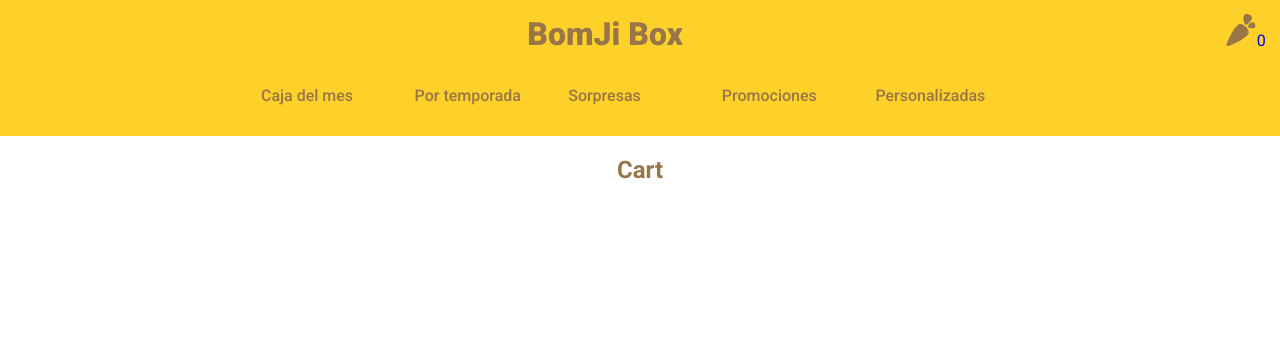
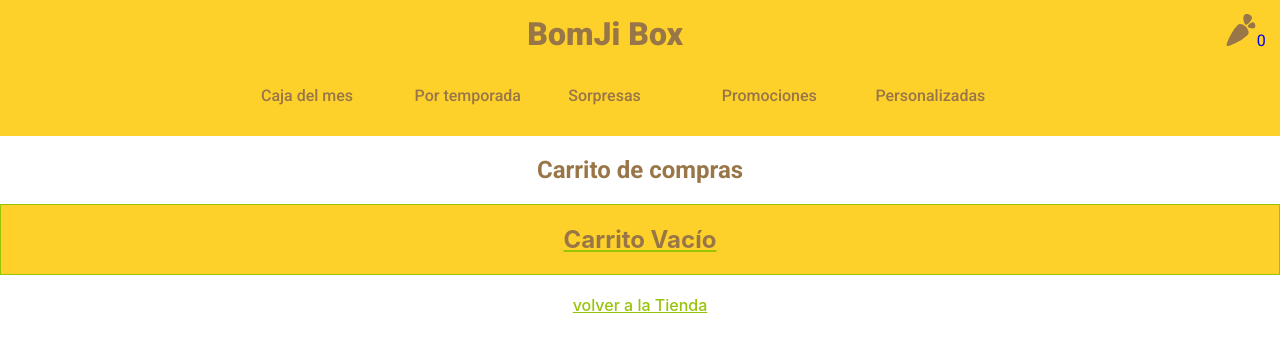
Before and after one commit to laynaPatino/ecommercepet, a React (Create React App) app: page /cart in a window 1280 px wide. Shown: the top 352 px of the page. Built offline with nearby package versions, Linux system fonts and the light colour scheme.

Commit message:
cart widget

```diff
--- a/src/components/cart/cart.scss
+++ b/src/components/cart/cart.scss
@@ -5,9 +5,22 @@ $color4:#9e9e9e;
 $color5:#f5f6f7;
 $fontfamily: 'Roboto', sans-serif;
 
-h1{
-    color: $color2;
+
+.Cart{
     text-align: center;
-    font-family: $fontfamily;
+    h1{
+        color: $color2;
+        text-align: center;
+        font-family: $fontfamily;
+    }
+    h2{
+        border: 1px solid $color3 ;
+        padding: 20px;
+        background-color: $color1;
+    }
+    a{
+        color: $color3;
+        font-weight: 500;
+    }
 
 }
--- a/src/components/cart/index.jsx
+++ b/src/components/cart/index.jsx
@@ -1,6 +1,7 @@
 import {useContext} from 'react';
 import {Store} from '../../../src/store/index';
 import CardList from "./listCard/listCard";
+import {Link} from 'react-router-dom';
 
 import '../cart/cart.scss'
 
@@ -9,21 +10,28 @@ const Cart = () => {
     const [data, setData] = useContext(Store);
 
     return (
-        <section>
-            <h1>Cart</h1>
+        <section className='Cart'>
+            <h1>Carrito de compras</h1>
+            {
+                data.items.length ?
+                <>
                     <div>
                         {
                             data.items.map(item =>
-                        <>
-                            <CardList key={item.product.id} titulo={item.product.nombre} precio={item.product.precio} cantidad={item.product.cantidad} id={item.product.id} cantidad={item.cantidad}/>
-                        </>
+                                <CardList key={item.product.id} titulo={item.product.nombre} precio={item.product.precio} cantidad={item.product.cantidad} id={item.product.id} cantidad={item.cantidad} precioTotal={item.precioTotal} />
                             )
                         }
                     </div>
+                    <div>
+                        <h2>Items Agregados: {data.cantidad}</h2>
+                        <h2>Precio Total: ${data.precioTotal}</h2>
+                    </div>
+                </>:<>
+                <h2>Carrito Vacío</h2>
+                <Link to={`/`}><a className=''>volver a la Tienda</a></Link>
 
-
-
-
+            </>
+            }
         </section>
 
     )
--- a/src/components/cart/listCard/listCard.jsx
+++ b/src/components/cart/listCard/listCard.jsx
@@ -3,7 +3,7 @@ import {Store} from '../../../store/index';
 import { useHistory } from "react-router-dom";
 import './listCard.scss';
 
-const CartList = ({titulo,precio,id,cantidad}) => {
+const CartList = ({titulo,precio,id,cantidad, precioTotal}) => {
     const [data, setData] = useContext(Store);
     const history = useHistory();
     var products = data.items
@@ -18,18 +18,20 @@ const CartList = ({titulo,precio,id,cantidad}) => {
         });
         setData({
             ...data,
-            items:tempData.items
+            items: tempData.items,
+            cantidad: data.cantidad - cantidad,
+            precioTotal: data.precioTotal - precioTotal
         })
         console.log(tempData)
         history.push('/cart');
     }
 
     return (
-        <div>
+        <div className='itemCart'>
             <img src="https://http2.mlstatic.com/D_NQ_NP_944881-MLM41810151952_052020-W.jpg" alt="Imagen de producto" width="300" />
             <div>
                 <h3>{titulo}</h3>
-            <h4>Precio: ${precio}</h4>
+                <h4>Precio Unidad: ${precio}</h4>
                 <h4>Cantidad: {cantidad}</h4>
                 <h4></h4>
                 <button onClick={removeProduct}>Remover Producto</button>
--- a/src/components/cart/listCard/listCard.scss
+++ b/src/components/cart/listCard/listCard.scss
@@ -0,0 +1,24 @@
+$color1:#fdd12a;
+$color2:#997648;
+$color3:#97c407;
+$color4:#9e9e9e;
+$color5:#f5f6f7;
+$fontfamily: 'Roboto', sans-serif;
+
+.itemCart{
+    display: inline-flex;
+    width: 45%;
+    border: solid 2px $color3;
+    margin: 10px;
+    font-family:$fontfamily;
+    color:$color2;
+    button{
+        padding: 10px 20px;
+        font-family:$fontfamily;
+        background-color: $color3;
+        color: #ffff;
+        font-weight: 500;
+        border-radius: 5px;
+        border: $color1 solid 2px;
+    }
+}
--- a/src/components/detailProducts/ProductsDetails.jsx
+++ b/src/components/detailProducts/ProductsDetails.jsx
@@ -14,6 +14,7 @@ const ProductDetail = ({product}) => {
     }
 
     const handleClickAddProduct = () => {
+        if(counter >= 1){
             setData({
                 ...data,
                 cantidad:data.cantidad + counter,
@@ -23,6 +24,7 @@ const ProductDetail = ({product}) => {
             });
             history.push('/cart');
             // alert(`Agregaste ${qty} productos al carrito`);
+        }
     }
 
     console.log(data);
--- a/src/components/navBar/cartWidget/listCard/index.jsx
+++ b/src/components/navBar/cartWidget/listCard/index.jsx
@@ -8,7 +8,7 @@ const ListCard = () => {
     return (
         <div>
             {
-                data.items.map(item => <p key={item.id}> {item.nombre}</p>)
+                data.items.map(item => <p key={item.product.id}> {item.product.nombre}</p>)
             }
         </div>
     )
```
Also changed, not shown: 1 other file (tests, documents, lock files or other folders). Lines whose indentation alone changed are shown as unchanged.
